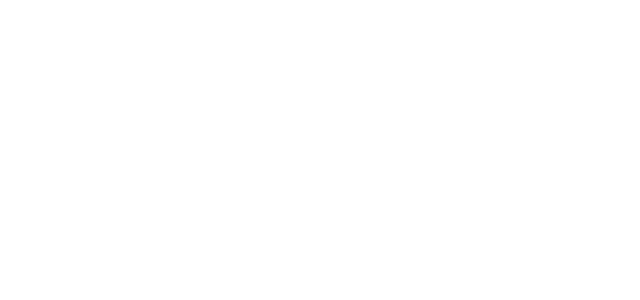
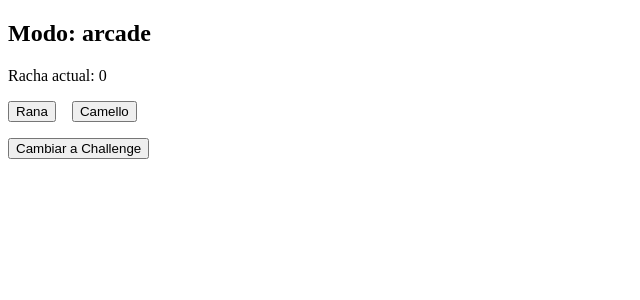
Before and after one commit to JaumeEsquerdo/sound-guessing-game, a React (Vite) app in the folder sound-guessing-game/: page / in a window 1280 px wide. Shown: the top 300 px of the page, without its empty margins (0-640 px from the left). Built offline with nearby package versions, Linux system fonts and the light colour scheme.

Commit message:
añadir logica de juegos + logica de reinicio y cambios de juego

```diff
--- a/sound-guessing-game/src/App.tsx
+++ b/sound-guessing-game/src/App.tsx
@@ -1,10 +1,11 @@
-
+import AnimalGame from './components/AnimalGame.tsx'
 
 function App() {
 
 
   return (
     <>
+    <AnimalGame/>
 
     </>
   )
--- /dev/null
+++ b/sound-guessing-game/src/components/AnimalGame.tsx
@@ -0,0 +1,135 @@
+import { useEffect, useState } from 'react';
+import { useAnimals } from '../hooks/useAnimals';
+import type { Animal } from '../interfaces/Animal';
+import { getRandomAnimals } from '../utils/utils';
+
+const AnimalGame = () => {
+    const { data: animals = [], isLoading, error } = useAnimals();
+    const [streak, setStreak] = useState(0); // contador de rachas
+    const [currentAnimals, setCurrentAnimals] = useState<Animal[]>([])
+    const [correctAnimal, setCorrectAnimal] = useState<Animal | null>(null);
+    const [mode, setMode] = useState<"arcade" | "challenge">("arcade");
+    //animales q no se repiten hasta agotarse (modo challenge)
+    // eslint-disable-next-line @typescript-eslint/no-unused-vars
+    const [remainingAnimals, setRemainingAnimals] = useState<Animal[]>([]);
+    const [isEndModal, setIsEndModal] = useState<boolean>(false);
+
+
+    // inicializar animales aleatorios al montar el componente
+    useEffect(() => {
+        if (!animals || animals.length === 0) return;
+
+        if (mode === "arcade") {
+            startNewRoundArcade();
+        } else {
+            // Cuando cambiamos a challenge, inicializamos remainingAnimals
+            if (remainingAnimals.length === 0) {
+                setRemainingAnimals(animals);
+                const { options, correct } = getRandomAnimals(animals, 2);
+                setCurrentAnimals(options);
+                setCorrectAnimal(correct);
+            }
+        }
+    }, [animals, mode]); // depende también del modo
+
+
+    /* aqui pueden repetirse los animales en la ronda siguiente (modo arcade) */
+    const startNewRoundArcade = () => {
+        if (!animals) return;
+
+        const { options, correct } = getRandomAnimals(animals, 2);
+        setCurrentAnimals(options);
+        setCorrectAnimal(correct);
+    }
+
+    const startNewRoundChallenge = (animalsToUse: Animal[] = remainingAnimals, shouldRemove: boolean = true) => {
+        if (animalsToUse.length < 2) {
+            setIsEndModal(true);
+            return;
+        }
+
+        // Generamos las opciones a partir del estado actual
+        const { options, correct } = getRandomAnimals(animalsToUse, 2);
+        setCurrentAnimals(options);
+        setCorrectAnimal(correct);
+
+        // Eliminamos solo el correcto del array si shouldremove es true (dependiendo de si acierta o no)
+        if (shouldRemove) {
+            setRemainingAnimals(prev => prev.filter(a => a.id !== correct.id));
+        }
+    };
+
+    const handleAnswer = (chosenId: number) => {
+        if (correctAnimal && chosenId === correctAnimal.id) {
+            setStreak((prev) => prev + 1)
+            if (mode === "challenge") {
+                startNewRoundChallenge(); // nueva ronda solo si acertó
+            }
+        } else {
+            setStreak(0)//fallo
+            if (mode === "challenge") {
+                // setRemainingAnimals(animals) → actualiza estado para próximas rondas | startNewRoundChallenge(animals) → genera ronda actual inmediatamente
+                setRemainingAnimals(animals);
+                startNewRoundChallenge(animals, false);
+            }
+        }
+        if (mode === "arcade") {
+            startNewRoundArcade(); // nueva ronda pase lo q pase
+        }
+    }
+
+    if (isLoading) return <p>Cargando animales...</p>
+    if (error) return <p>Error {error.message}</p>
+    if (!animals) return <p>Animales no encontrados</p>
+
+    return (
+        <div>
+            <h2>Modo: {mode}</h2>
+            <p>Racha actual: {streak}</p>
+
+            {/* Lista de animales para elegir */}
+            <div style={{ display: 'flex', gap: '1rem' }}>
+                {currentAnimals.map(animal => (
+                    <button
+                        key={animal.id}
+                        onClick={() => handleAnswer(animal.id)}
+                    >
+                        {animal.name.es} {/* o imagen si tienes animal.image */}
+                    </button>
+                ))}
+            </div>
+
+            {/* Modal de fin de challenge */}
+            {isEndModal && (
+                <div className="modal">
+                    <p>¡Has llegado al final de los animales disponibles!</p>
+                    <button
+                        onClick={() => {
+                            setRemainingAnimals(animals); // reinicia la bolsa
+                            setIsEndModal(false);          // cierra el modal
+                            setStreak(0);                  // reinicia racha si quieres
+                            startNewRoundChallenge(animals, false);
+                        }}
+                    >
+                        Reiniciar Challenge
+                    </button>
+                </div>
+            )}
+            {mode === "challenge" && <p>Animales restantes: {remainingAnimals.length}</p>}
+
+            {/* Botón para cambiar de modo */}
+            <div style={{ marginTop: '1rem' }}>
+                <button onClick={() => {
+                    setMode(mode === "arcade" ? "challenge" : "arcade");
+                    setStreak(0)
+                    if (mode === "arcade") setRemainingAnimals(animals);
+                }}>
+                    Cambiar a {mode === "arcade" ? "Challenge" : "Arcade"}
+                </button>
+            </div>
+        </div>
+    );
+
+}
+
+export default AnimalGame;
--- a/sound-guessing-game/src/interfaces/Animal.ts
+++ b/sound-guessing-game/src/interfaces/Animal.ts
@@ -12,3 +12,8 @@ export interface Animal {
     image: string;
 
 }
+
+export interface RandomAnimalsResult{
+    options:Animal[];
+    correct:Animal;
+}
--- /dev/null
+++ b/sound-guessing-game/src/utils/utils.ts
@@ -0,0 +1,22 @@
+import type { Animal, RandomAnimalsResult } from "../interfaces/Animal";
+
+// Función para sacar n animales aleatorios de un array
+export const getRandomAnimals = (animals: Animal[], n: number): RandomAnimalsResult => {
+    const count = Math.min(n, animals.length); // nunca mas de los disponibles
+    const result: Animal[] = [];
+    const copy = [...animals]; // hacemos una copia para no modificar el original
+
+    for (let i = 0; i < count; i++) {
+        const randomIndex = Math.floor(Math.random() * copy.length); // índice aleatorio
+        result.push(copy[randomIndex]); // añadimos el animal seleccionado en "result"
+        copy.splice(randomIndex, 1); // eliminamos para que no se repita
+    }
+
+    // elegimos 1 correcto entre los seleccionados
+    const correctIndex = Math.floor(Math.random() * result.length);
+
+    return {
+        options: result,
+        correct: result[correctIndex],
+    }
+}
```
